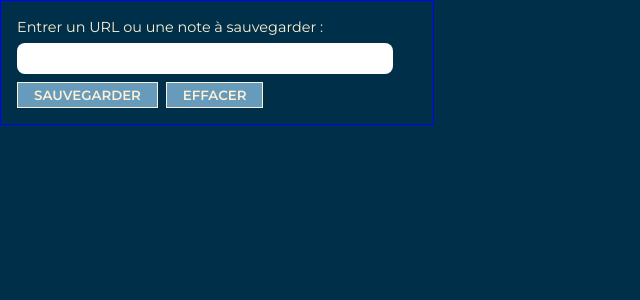
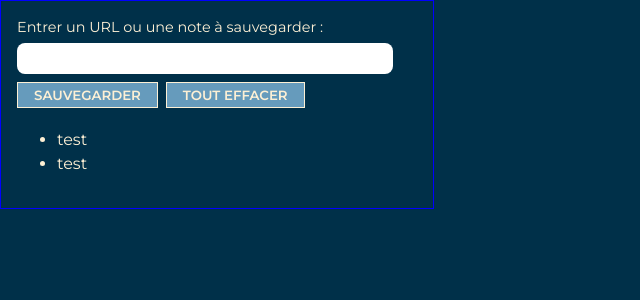
Before and after one commit to antoinecoulon/save-things_chrome-extension, a React (Vite) app: page / in a window 1280 px wide. Shown: the top 300 px of the page, without its empty margins (0-640 px from the left). Built offline with nearby package versions, Linux system fonts and the light colour scheme.

Commit message:
Update:  save+erase logic

```diff
--- a/src/App.tsx
+++ b/src/App.tsx
@@ -1,25 +1,47 @@
+import { useState, useRef } from 'react'
 import './App.css'
 
 {/**
   TODO:
-    - accessibility
-    - design
-    - extension chrome (manifest)
-    - firebase
+  - logic
+  - accessibility
+  - design
+  - extension chrome (manifest)
+  - firebase
 */}
 
 function App() {
+  const [savedList, setSavedList] = useState(["test", "test"])
+  const inputRef = useRef<HTMLInputElement>(null)
 
+  function saveValue() {
+    if (inputRef.current?.value != null && inputRef.current?.value != "") {
+      const inputValue = inputRef.current?.value
+      setSavedList([...savedList, inputValue])
+      inputRef.current.value = ""
+    }
+  }
+
+  function eraseAll() {
+    setSavedList([])
+  }
 
   return (
     <section className='app-body'>
         <label htmlFor='app-input'>
           Entrer un URL ou une note à sauvegarder :
         </label>
-        <input type="text" className='app-input' id='app-input' name='app-input'/>
+        <input ref={inputRef} type="text" className='app-input' id='app-input' name='app-input'/>
         <div className="buttons">
-          <button>SAUVEGARDER</button>
-          <button>EFFACER</button>
+          <button onClick={saveValue}>SAUVEGARDER</button>
+          <button onClick={eraseAll}>TOUT EFFACER</button>
+        </div>
+        <div className="saved-list">
+          <ul>
+            {savedList.map(saved => (
+              <li>{saved}</li>
+            ))}
+          </ul>
         </div>
     </section>
   )
```
